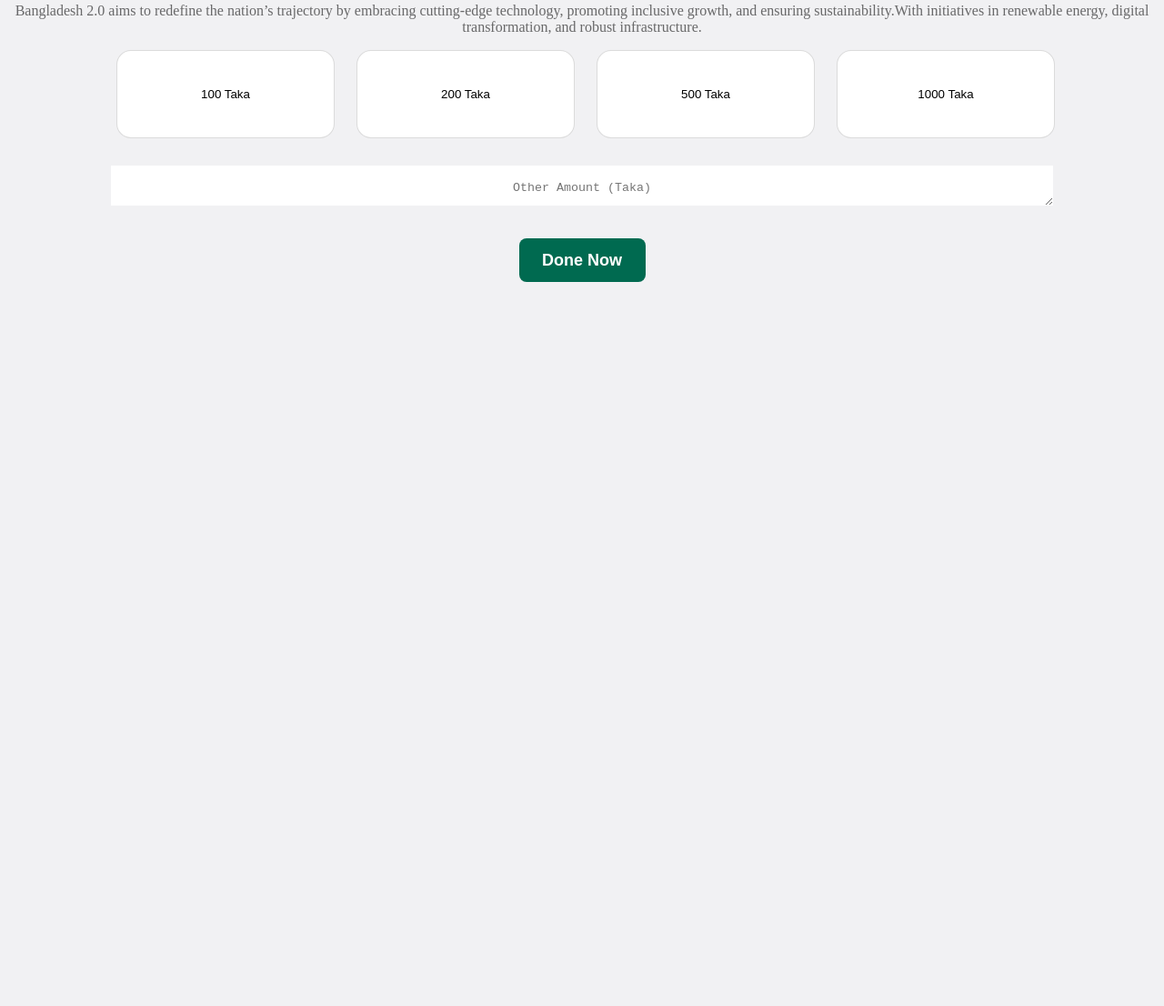
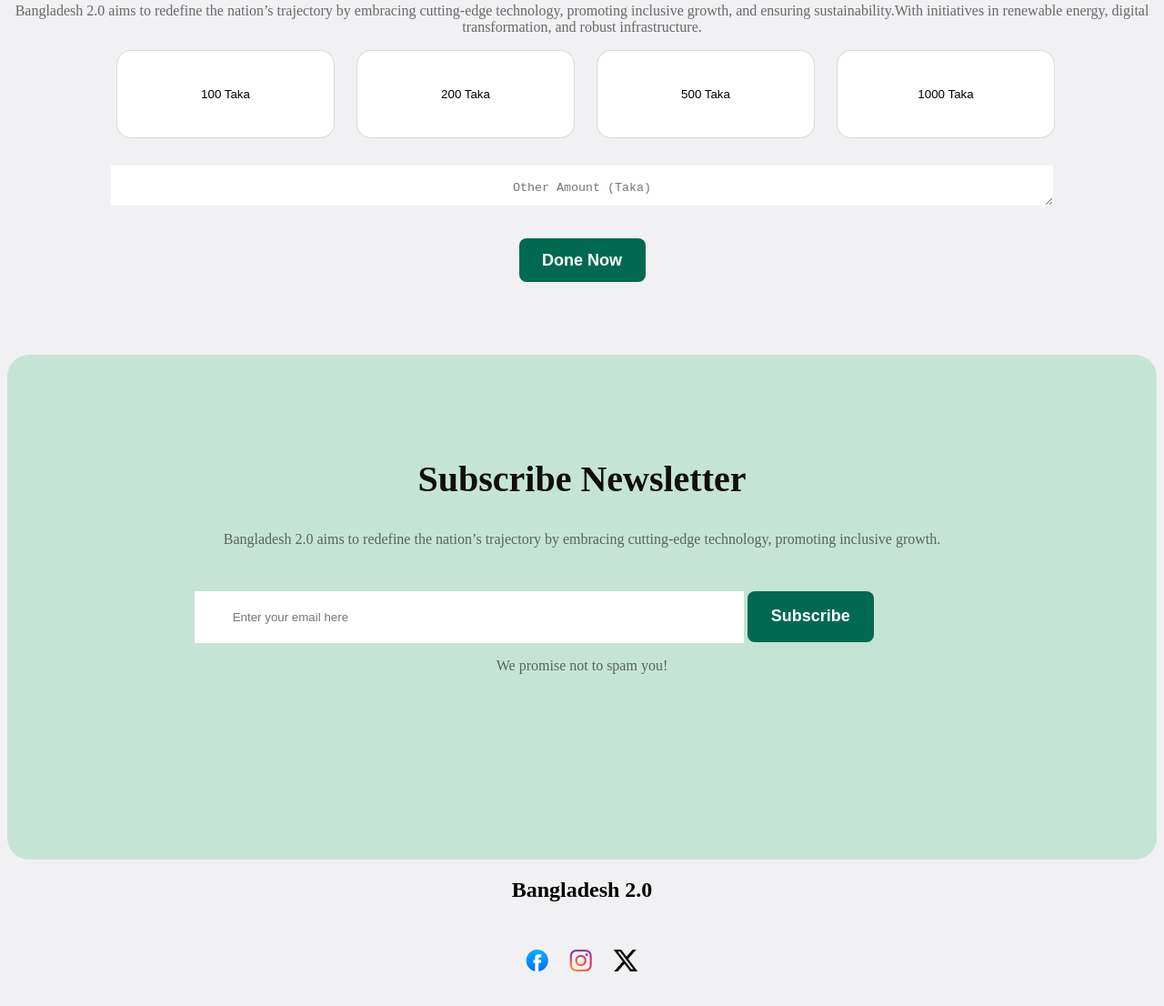
Before and after one commit to NourobaSultana/B11-A01-assignment, a plain HTML site: page index.html in a window 1280 px wide. Shown: the part 2813-3919 px from the top of the page at 91% size. Before the commit the page ends 3131 px from the top, so only its background shows below. Drawn offline with Linux system fonts and the light colour scheme.

Commit message:
new footer added

```diff
--- a/index.html
+++ b/index.html
@@ -15,8 +15,8 @@
         <section class=" first-section">
             <div class="first-left-part">
                 <h5 class="bd">Bangladesh 2.0</h5>
-                <p class="description">Idea , innovation , <br>
-                    vision and challenges in <br>New Bangladesh.</p>
+                <p class="description">Idea , innovation ,
+                    vision and challenges in New Bangladesh.</p>
                     <button class="enb">Explore New Bangladesh</button>
             </div>
 
@@ -124,7 +124,29 @@
 </section>
     </main>
 
-    <footer>
+    <footer >
+     <section class="bottom-part" >
+        <div><h2 class="donate">Subscribe Newsletter</h2></div>
+        <div class="d-pera"><p>Bangladesh 2.0 aims to redefine the nation’s trajectory by embracing cutting-edge technology, promoting inclusive growth.</p></div>
+        <div class="subscribe-form">
+            <form class="form" action="">
+                <input class="input" type="email" name="" id="" placeholder="Enter your email here">
+                <button class="subscribe-btn">Subscribe</button>
+            </form> <br>
+        </div>
+        <p class="d-pera">We promise not to spam you!</p>
+        <div></div>
+     </section>
+
+     <div class="done">
+        <h2>Bangladesh 2.0</h2>
+        <div class="fix">
+           <img src="./assets/facebook.png" alt="">
+           <img src="./assets/instagram.png" alt="">
+           <img src="./assets/x.png" alt="">
+        </div>
+     </div>
+
 
     </footer>
 </body>
--- a/style.css
+++ b/style.css
@@ -10,6 +10,7 @@
 
 body{
     background-color: rgba(241, 241, 243, 1);
+
 }
 
 .bd{
@@ -287,3 +288,53 @@ textarea{
 textarea::placeholder{
     padding: 15px 0 15px 0;
 }
+
+.subscribe-form{
+    display:flex ;
+    justify-content: space-evenly;
+}
+.input{
+    width: 600px;
+    height: 55px;
+    border: none;
+}
+.subscribe-btn{
+    font-size: 18px;
+    color: rgba(255, 255, 255, 1);
+    font-weight: 600;
+    background-color: rgba(0, 106, 80, 1);
+    padding: 13px 20px;
+    border-radius: 8px;
+    border: none;
+    width: 139px;
+    height: 56px;
+    margin-top:32px ;
+}
+
+.input::placeholder{
+    padding: 18px 403px 18px 40px;
+}
+
+footer{
+    max-width: 1280px;
+    margin: 0 auto;
+}
+
+.bottom-part{
+    background-color: #C6E4D6;
+    text-align: center;
+    border-radius: 24px;
+    height: 395px;
+    padding: 80px 100px;
+    margin-top: 80px;
+}
+.fix{
+    display: flex;
+    gap: 23px;
+    padding: 32px 570px ;
+}
+
+.done{
+    text-align: center;
+
+}
```
